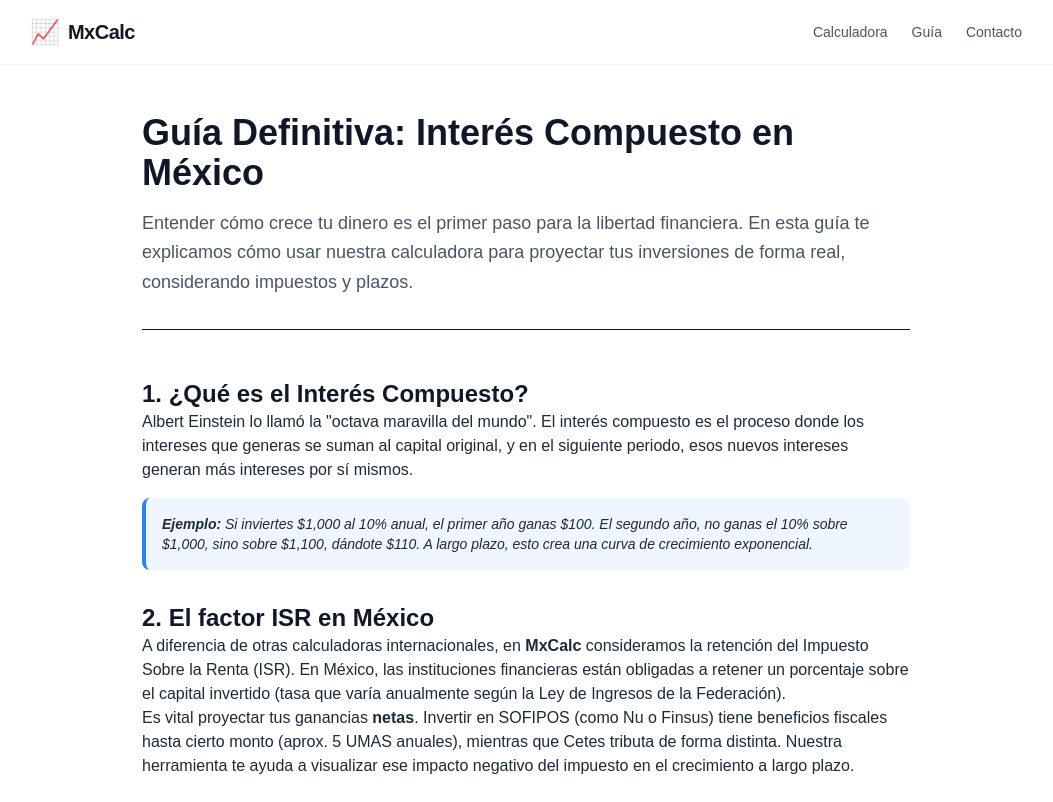
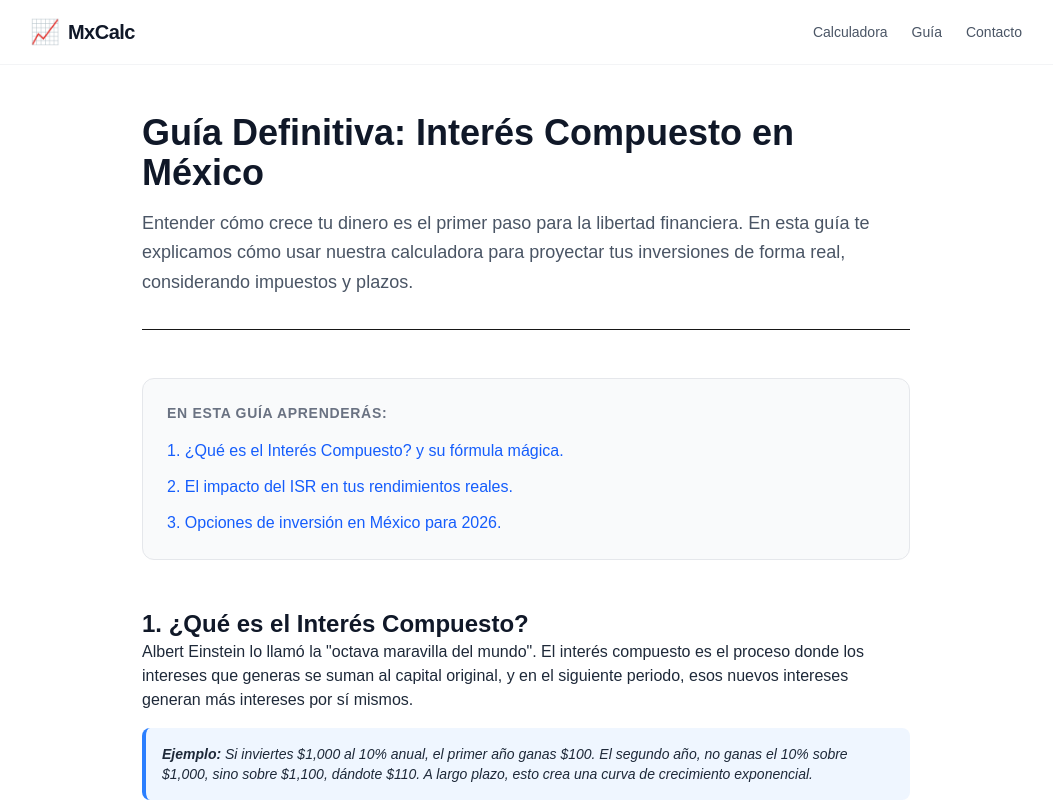
Before and after one commit to alejandrohuerga/finanzanode-mx, a Next.js app: page /guia in a window 1280 px wide. Shown: the top 802 px of the page, without its empty margins (114-1167 px from the left). Built offline with nearby package versions, Linux system fonts and the light colour scheme.

Commit message:
feat: :zap: ADD: Table Of Contents a Guía

```diff
--- a/src/app/guia/page.tsx
+++ b/src/app/guia/page.tsx
@@ -20,9 +20,32 @@ export default function GuiaPage() {
           </p>
         </header>
 
+        <nav className="mb-12 p-6 bg-gray-50 rounded-xl border border-gray-200">
+          <p className="text-sm font-bold text-gray-500 uppercase tracking-wider mb-4">
+            En esta guía aprenderás:
+          </p>
+          <ul className="space-y-3">
+            <li>
+              <a href="#que-es" className="text-blue-600 hover:underline font-medium">
+                1. ¿Qué es el Interés Compuesto? y su fórmula mágica.
+              </a>
+            </li>
+            <li>
+              <a href="#factor-isr" className="text-blue-600 hover:underline font-medium">
+                2. El impacto del ISR en tus rendimientos reales.
+              </a>
+            </li>
+            <li>
+              <a href="#donde-invertir" className="text-blue-600 hover:underline font-medium">
+                3. Opciones de inversión en México para 2026.
+              </a>
+            </li>
+          </ul>
+        </nav>
+
         <article className="prose prose-blue max-w-none text-gray-800 space-y-8">
 
-          <section>
+          <section id="que-es">
             <h2 className="text-2xl font-bold text-gray-900">1. ¿Qué es el Interés Compuesto?</h2>
             <p>
               Albert Einstein lo llamó la "octava maravilla del mundo". El interés compuesto es el proceso donde los intereses que generas se suman al capital original, y en el siguiente periodo, esos nuevos intereses generan más intereses por sí mismos.
@@ -34,7 +57,7 @@ export default function GuiaPage() {
             </div>
           </section>
 
-          <section>
+          <section id='factor-isr'>
             <h2 className="text-2xl font-bold text-gray-900">2. El factor ISR en México</h2>
             <p>
               A diferencia de otras calculadoras internacionales, en <strong>MxCalc</strong> consideramos la retención del Impuesto Sobre la Renta (ISR). En México, las instituciones financieras están obligadas a retener un porcentaje sobre el capital invertido (tasa que varía anualmente según la Ley de Ingresos de la Federación).
@@ -44,7 +67,7 @@ export default function GuiaPage() {
             </p>
           </section>
 
-          <section>
+          <section id='donde-invertir'>
             <h2 className="text-2xl font-bold text-gray-900">3. ¿Dónde aplicar el Interés Compuesto en 2026?</h2>
             <p>Actualmente, el mercado mexicano ofrece opciones sólidas para poner a prueba nuestra calculadora:</p>
             <ul className="list-disc pl-6 space-y-2">
```
